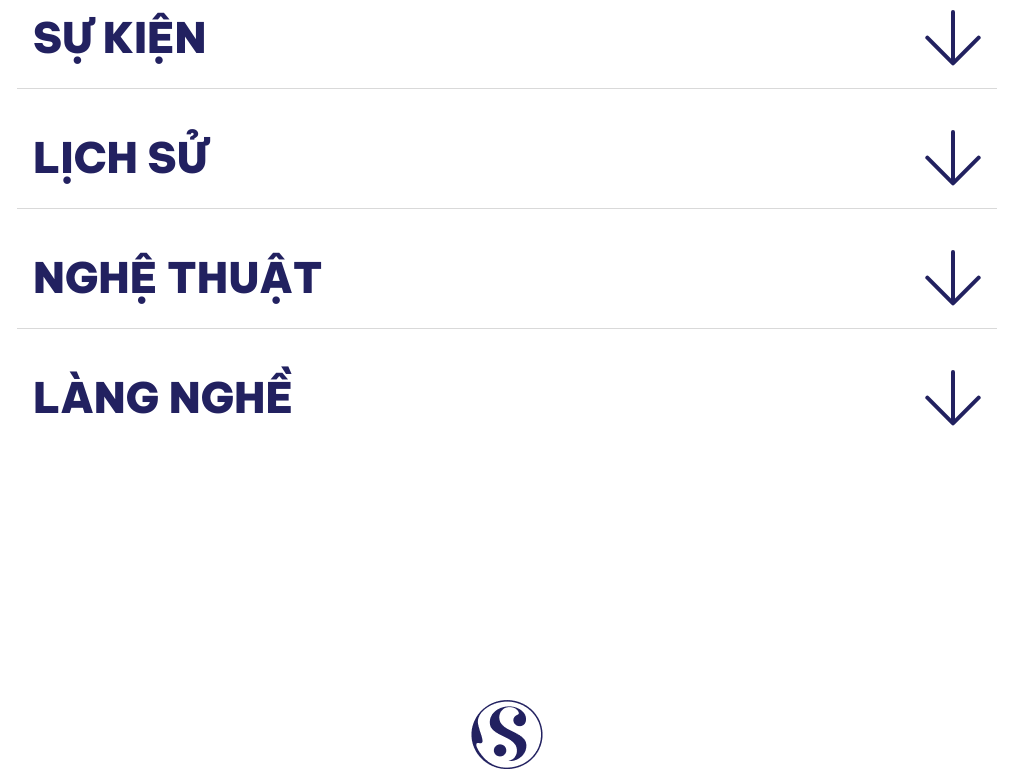
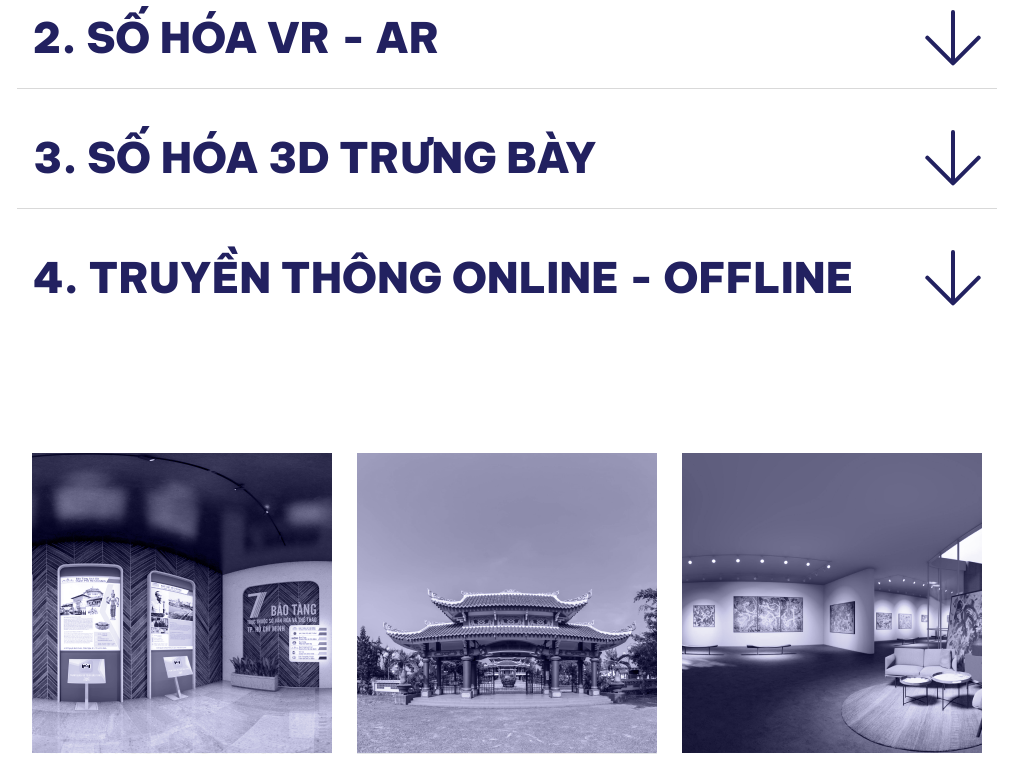
Before and after one commit to NgHuuTaiUIT/Dybi, a React (Create React App) app: page / in a window 1280 px wide. Shown: the part 1480-2256 px from the top of the page, without its empty margins (133-1146 px from the left). Built offline with nearby package versions, Linux system fonts and the light colour scheme.

Commit message:
build: first build

```diff
--- a/src/components/Tabs/TabsCustom.jsx
+++ b/src/components/Tabs/TabsCustom.jsx
@@ -80,6 +80,7 @@ const data = [
 ];
 const TabsCustom = ({ tab, onChange }) => (
   <Container>
+    {console.log(tab)}
     <div
       className="h-[915px] !bg-cover"
       style={{
--- a/src/page/mainPage.jsx
+++ b/src/page/mainPage.jsx
@@ -199,7 +199,7 @@ const FormCustom = () => {
 };
 
 const MainPage = () => {
-  const [tab, setTab] = useState(1);
+  const [tab, setTab] = useState(0);
   return (
     <div>
       <TabsCustom onChange={key => setTab(key)} tab={tab} />
```
Also changed, not shown: 43 other files (tests, documents, lock files or other folders).
